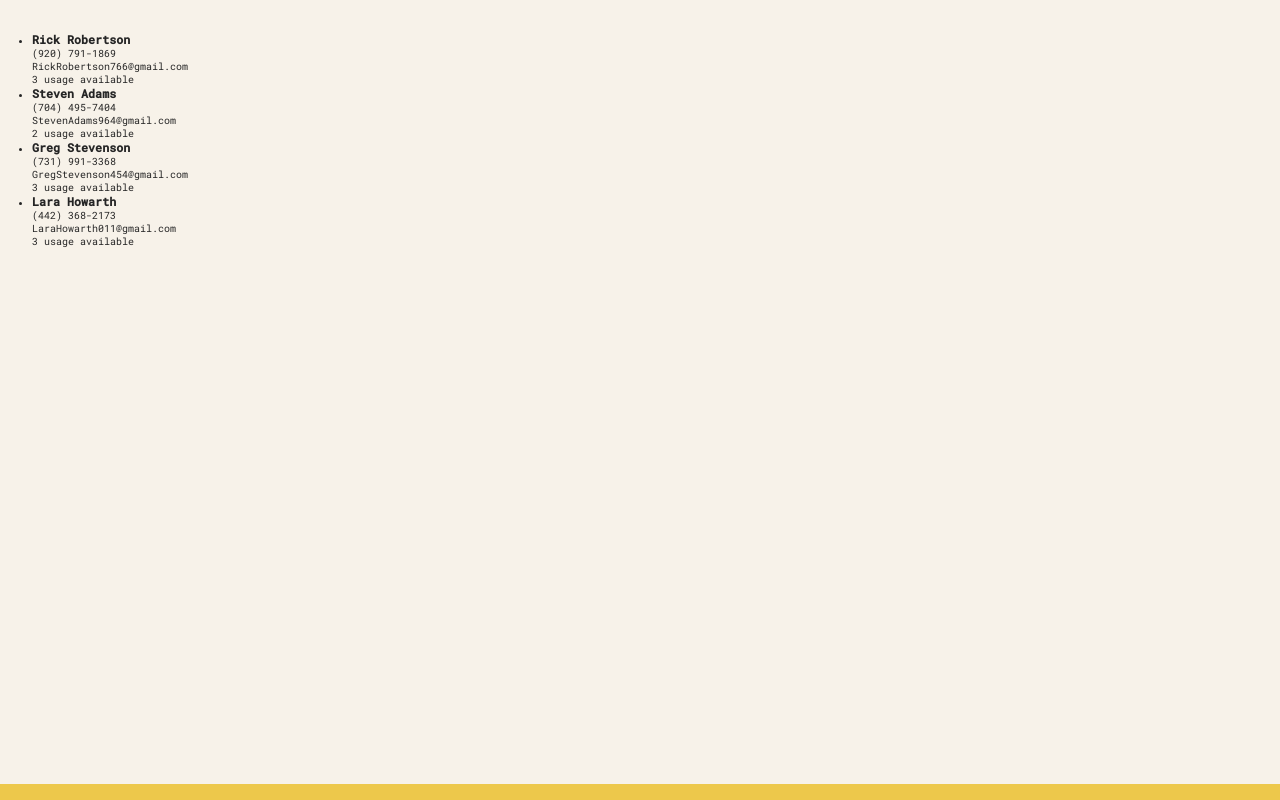
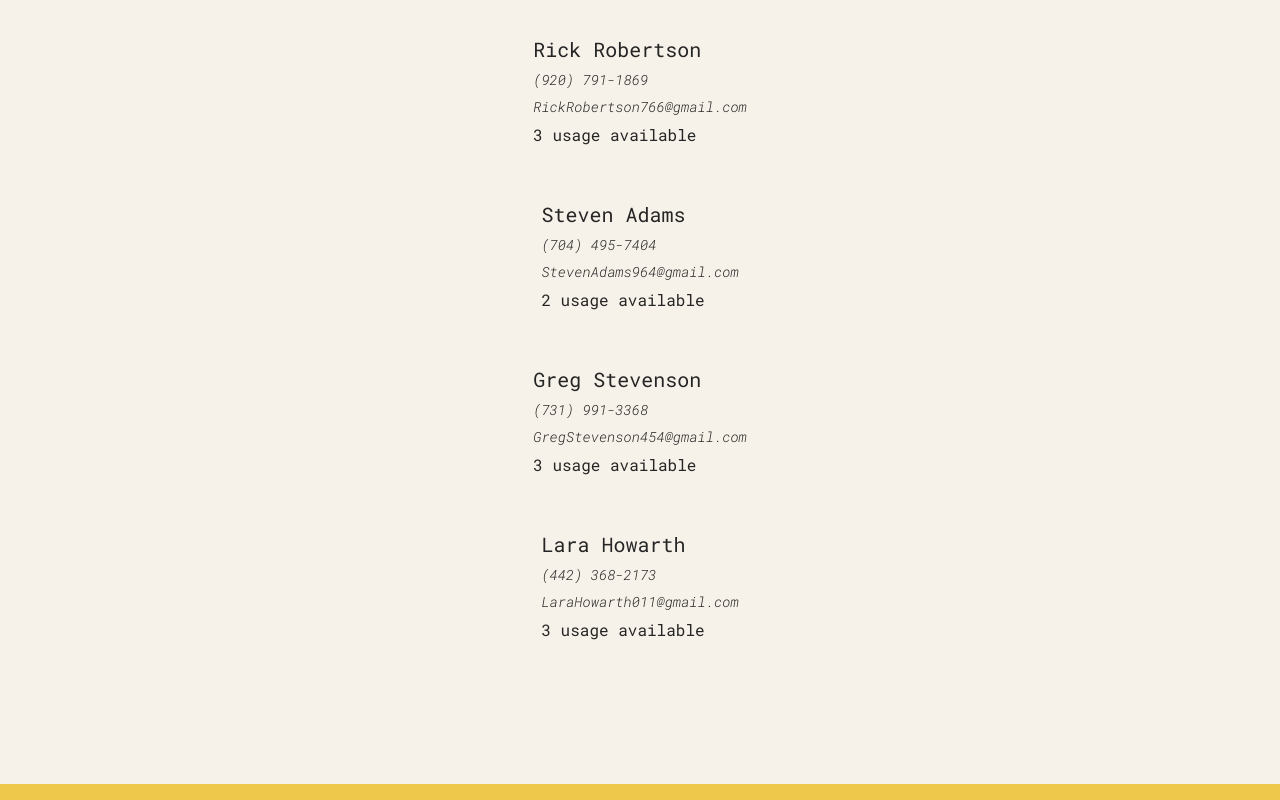
Before and after one commit to Chingsan53/chevron-gas, a React (Create React App) app: page / in a window 1280 px wide. Built offline with nearby package versions, Linux system fonts and the light colour scheme.

Commit message:
update css

```diff
--- a/src/App.js
+++ b/src/App.js
@@ -35,7 +35,7 @@ const numberData = [
 
 const App = () => {
   return (
-    <div className="">
+    <div>
       <Menu />
     </div>
   );
@@ -45,7 +45,7 @@ const Menu = () => {
   const numbers = numberData;
   return (
     <div>
-      <ul className="">
+      <ul className="container">
         {numbers.map((number) => (
           <Number numberObj={number} key={number.name} />
         ))}
@@ -57,8 +57,8 @@ const Menu = () => {
 const Number = ({ numberObj }) => {
   return (
     <div>
-      <li className="cards-container">
-        <div className="card">
+      <li className="pizza">
+        <div className="">
           <h3>{numberObj.name}</h3>
           <p>{numberObj.phoneNumber}</p>
           <p>{numberObj.gmail}</p>
```
